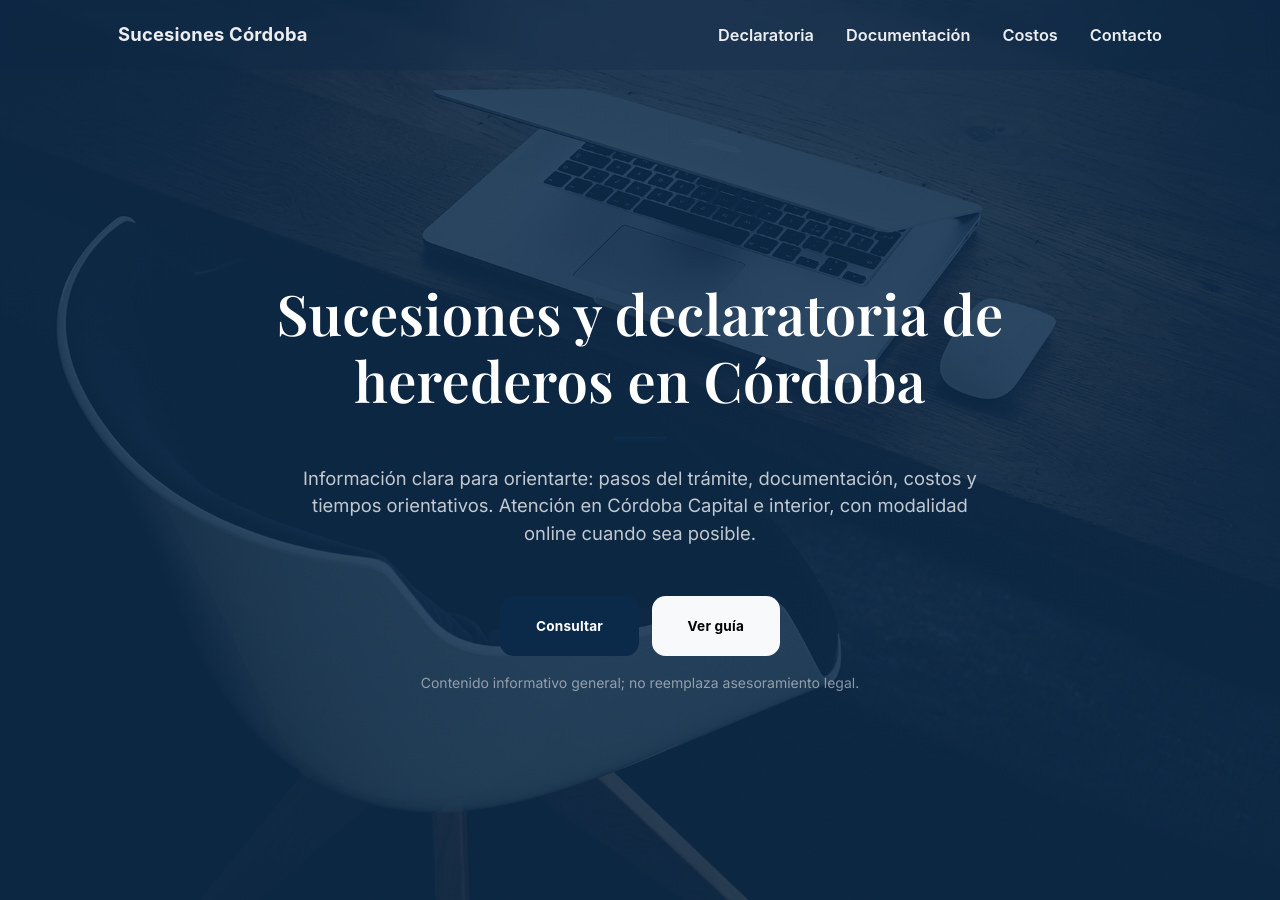
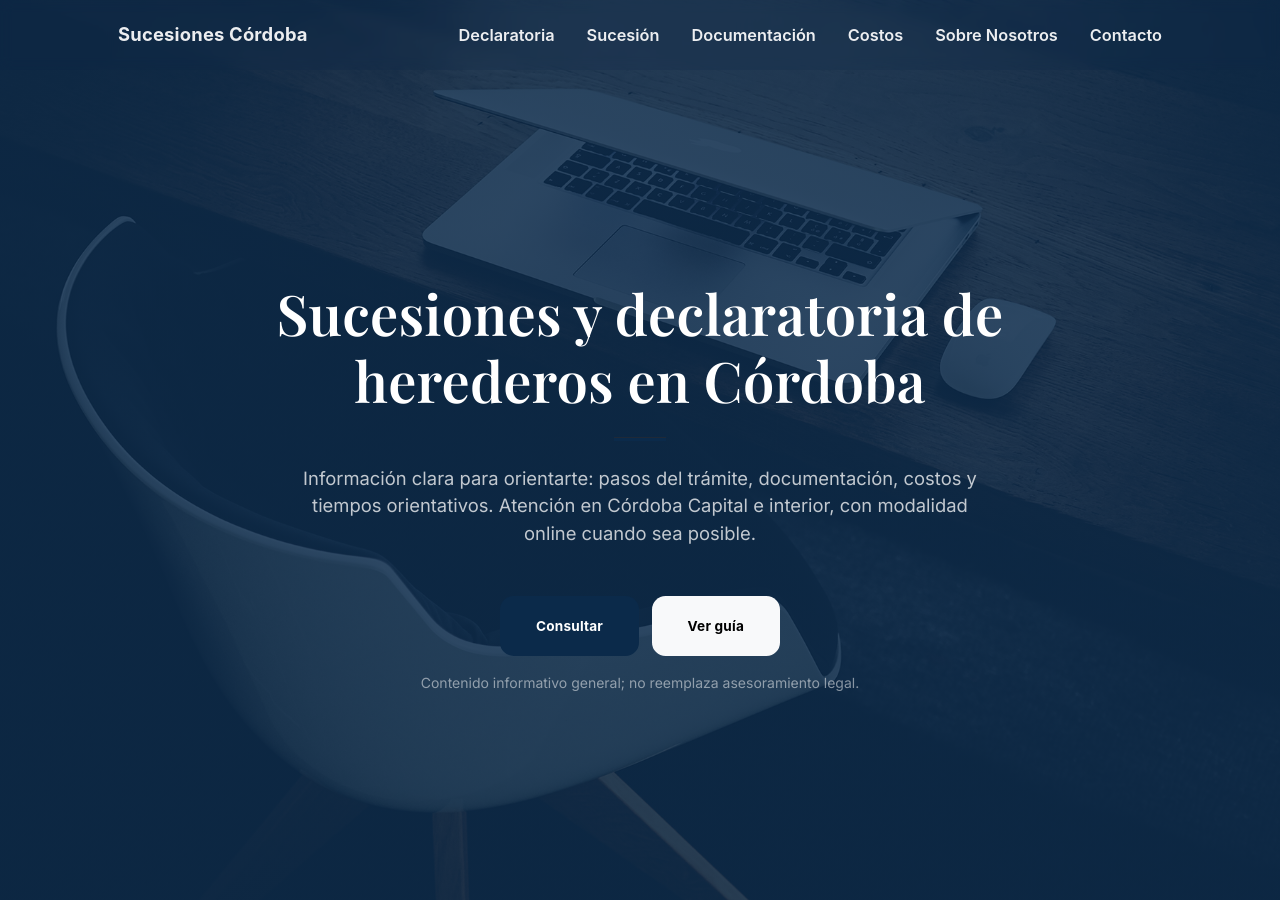
Before and after one commit to Elitedomainsx/sucesionescordoba, a Jekyll site: the page built from index.md, in a window 1280 px wide and 900 px high. Built offline with Jekyll 4.4.1, drawn with Linux system fonts in a browser that asks for light colours.

Commit message:
Update nav.html

```diff
--- a/_includes/nav.html
+++ b/_includes/nav.html
@@ -11,8 +11,10 @@
     <div class="collapse navbar-collapse" id="navbarResponsive">
       <ul class="navbar-nav ms-auto my-2 my-lg-0">
         <li class="nav-item"><a class="nav-link" href="/declaratoria-de-herederos-cordoba/">Declaratoria</a></li>
+        <li class="nav-item"><a class="nav-link" href="/sucesiones-cordoba/">Sucesión</a></li>
         <li class="nav-item"><a class="nav-link" href="/documentacion-sucesion-cordoba/">Documentación</a></li>
         <li class="nav-item"><a class="nav-link" href="/cuanto-cuesta-sucesion-cordoba/">Costos</a></li>
+        <li class="nav-item"><a class="nav-link" href="/sobre-nosotros/">Sobre Nosotros</a></li>
         <li class="nav-item"><a class="nav-link" href="/contacto/">Contacto</a></li>
       </ul>
     </div>
```
